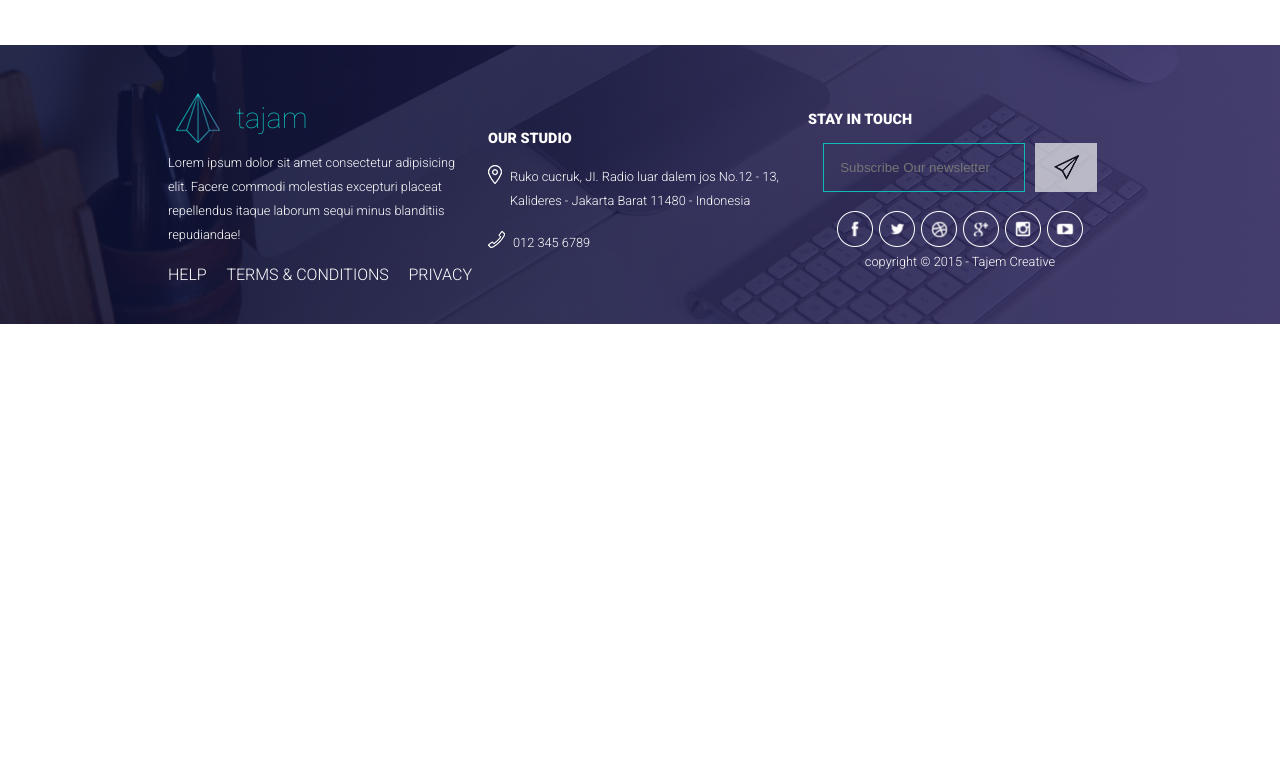
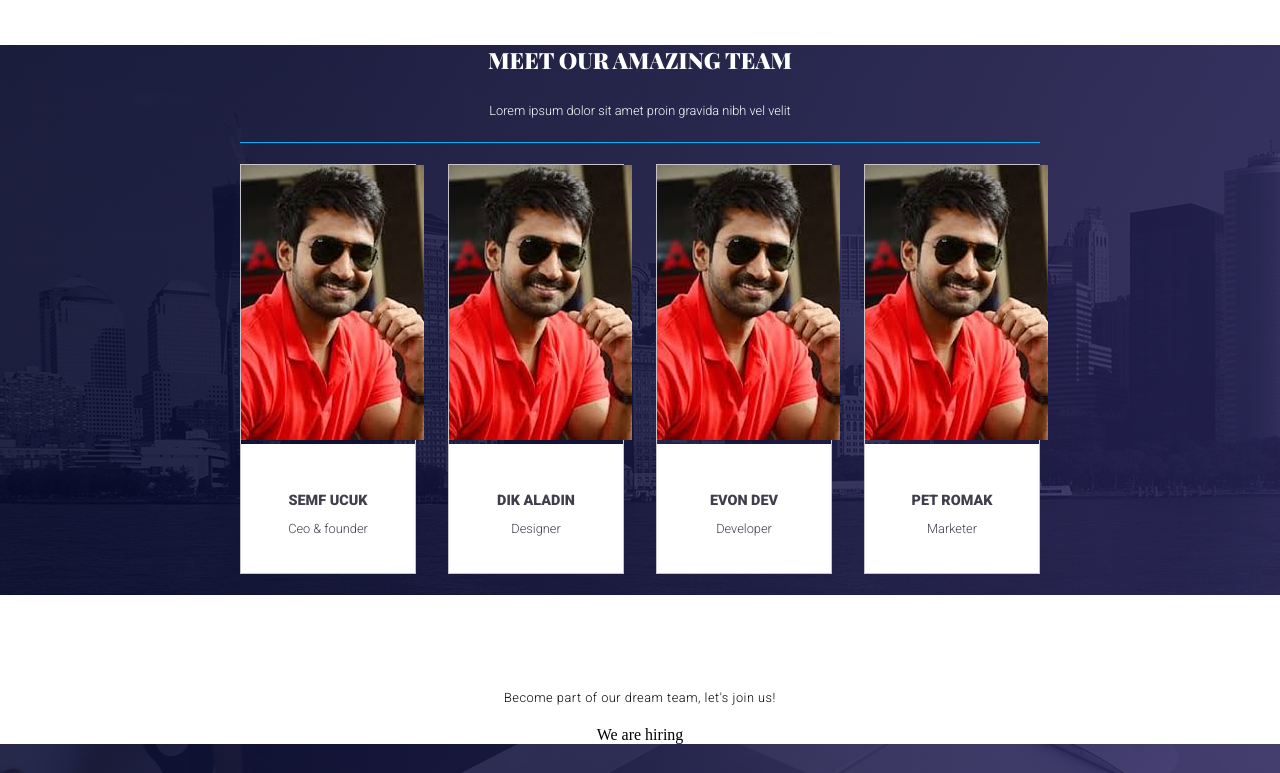
Before and after one commit to rodrigomenezes22/creative-agency, a plain HTML site: page index.html in a window 1280 px wide. Shown: the part 1566-2339 px from the top of the page. Before the commit the page ends 1890 px from the top, so only its background shows below. Drawn offline with nearby package versions, Linux system fonts and the light colour scheme; a web font is replaced by a local one.

Commit message:
added teamsection html & css files and some images

```diff
--- a/index.html
+++ b/index.html
@@ -35,7 +35,10 @@
             <div class="hero-body">
                 <h1>We Are an Awesome Creative Agency</h1>
                 <hr>
-                <p>Lorem, ipsum dolor sit amet consectetur adipisicing elit. Laudantium autem totam facere omnis cupiditate consectetur recusandae sed assumenda dolore officiis, sit, tempore aliquid qui incidunt quibusdam voluptatem earum excepturi doloremque et a molestias laborum non dignissimos? Dicta quas vel eaque.</p>
+                <p>Lorem, ipsum dolor sit amet consectetur adipisicing elit. Laudantium autem totam facere omnis
+                    cupiditate consectetur recusandae sed assumenda dolore officiis, sit, tempore aliquid qui incidunt
+                    quibusdam voluptatem earum excepturi doloremque et a molestias laborum non dignissimos? Dicta quas
+                    vel eaque.</p>
                 <button class="button is-primary">Learn More</button>
             </div>
         </div>
@@ -49,9 +52,11 @@
                 <div class="column is-6-desktop is-12-mobile">
                     <h2>Our Story</h2>
                     <p>
-                        Lorem ipsum dolor sit amet consectetur adipisicing elit. Debitis tempora quasi consectetur? Rerum vel a optio aliquam, reprehenderit vero eligendi.
+                        Lorem ipsum dolor sit amet consectetur adipisicing elit. Debitis tempora quasi consectetur?
+                        Rerum vel a optio aliquam, reprehenderit vero eligendi.
                     </p>
-                    <p>Lorem ipsum dolor sit amet consectetur adipisicing elit. Illo consectetur, debitis harum dolorem eos minus.</p>
+                    <p>Lorem ipsum dolor sit amet consectetur adipisicing elit. Illo consectetur, debitis harum dolorem
+                        eos minus.</p>
                     <button class="button is-primary">Learn More</button>
                 </div>
             </div>
@@ -69,34 +74,85 @@
             <ul class="expertise-list mt-8">
                 <li class="expertise-item"><img class="expertise-img" src="images\png\screen.png" alt="img icon">
                     <h3>Web design &amp; development</h3>
-                <p class="expertise-desc">This is Photoshop's version  of Lorem Ipsum. Proin gravida nibh vel velit auctor aliquet Aenean.</p>
+                    <p class="expertise-desc">This is Photoshop's version of Lorem Ipsum. Proin gravida nibh vel velit
+                        auctor aliquet Aenean.</p>
                 </li>
                 <li class="expertise-item"><img class="expertise-img" src="images\png\pen.png" alt="img icon">
                     <h3>Branding identity</h3>
-                <p class="expertise-desc">This is Photoshop's version  of Lorem Ipsum. Proin gravida nibh vel velit auctor aliquet Aenean.</p>
+                    <p class="expertise-desc">This is Photoshop's version of Lorem Ipsum. Proin gravida nibh vel velit
+                        auctor aliquet Aenean.</p>
                 </li>
                 <li class="expertise-item"><img class="expertise-img" src="images\png\mobile.png" alt="img icon">
                     <h3>Mobile app</h3>
-                <p class="expertise-desc">This is Photoshop's version  of Lorem Ipsum. Proin gravida nibh vel velit auctor aliquet Aenean.</p>
+                    <p class="expertise-desc">This is Photoshop's version of Lorem Ipsum. Proin gravida nibh vel velit
+                        auctor aliquet Aenean.</p>
                 </li>
                 <li class="expertise-item"><img class="expertise-img" src="images\png\graph.png" alt="img icon">
                     <h3>search engine optimization</h3>
-                <p class="expertise-desc">This is Photoshop's version  of Lorem Ipsum. Proin gravida nibh vel velit auctor aliquet Aenean.</p>
+                    <p class="expertise-desc">This is Photoshop's version of Lorem Ipsum. Proin gravida nibh vel velit
+                        auctor aliquet Aenean.</p>
                 </li>
                 <li class="expertise-item"><img class="expertise-img" src="images\png\gameboy.png" alt="img icon">
                     <h3>game development</h3>
-                <p class="expertise-desc">This is Photoshop's version  of Lorem Ipsum. Proin gravida nibh vel velit auctor aliquet Aenean.</p>
+                    <p class="expertise-desc">This is Photoshop's version of Lorem Ipsum. Proin gravida nibh vel velit
+                        auctor aliquet Aenean.</p>
                 </li>
                 <li class="expertise-item"><img class="expertise-img" src="images\png\heart.png" alt="img icon">
                     <h3>Made with love</h3>
-                <p class="expertise-desc">This is Photoshop's version  of Lorem Ipsum. Proin gravida nibh vel velit auctor aliquet Aenean.</p>
+                    <p class="expertise-desc">This is Photoshop's version of Lorem Ipsum. Proin gravida nibh vel velit
+                        auctor aliquet Aenean.</p>
                 </li>
             </ul>
         </div>
 
     </section>
+
+
+    <section class="team bg-overlay block-section">
+        <!-- <img src="images\bgk-middle.png" alt="middel img"> -->
+        <div class="team-inner">
+            <div class="team-heading heading-border">
+                <h2 class="heading-block">Meet our amazing team</h2>
+                <p class="heading-sub fw-300">Lorem ipsum dolor sit amet proin gravida nibh vel
+                    velit</p>
+                <div class="lineHorizontal__container">
+                    <div class="lineHorizontal"></div>
+                </div>
+            </div>
+            <ul class="team-list">
+                <li class="team-item"><img class="team-img" src="images\png\member3.jpg" alt="member1">
+                    <div class="team-info">
+                        <h3 class="heading--title">Semf ucuk</h3>
+                        <p class="heading--job">Ceo &amp; founder</p>
+                    </div>
+                </li>
+                <li class="team-item"><img class="team-img" src="images\png\member3.jpg" alt="member2">
+                    <div class="team-info">
+                        <h3 class="heading--title">Dik aladin</h3>
+                        <p class="heading--job">Designer</p>
+                    </div>
+                </li>
+                <li class="team-item"><img class="team-img" src="images\png\member3.jpg" alt="member3">
+                    <div class="team-info">
+                        <h3 class="heading--title">evon dev</h3>
+                        <p class="heading--job">Developer</p>
+                    </div>
+                </li>
+                <li class="team-item"><img class="team-img" src="images\png\member3.jpg" alt="member4">
+                    <div class="team-info">
+                        <h3 class="heading--title">pet romak</h3>
+                        <p class="heading--job">Marketer</p>
+                    </div>
+                </li>
+
+            </ul>
+
+            <p class="team-join">Become part of our dream team, let's join us!</p>
+            <a class="team-button">We are hiring</a>
+
+        </div>
     </section>
-    <section id="team"></section>
+
     <section id="form"></section>
     <footer>
         <div class="container">
@@ -107,7 +163,8 @@
                             <img src="images/png/logo.png" alt="Logo"> tajam
                         </a>
                     </div>
-                    <p>Lorem ipsum dolor sit amet consectetur adipisicing elit. Facere commodi molestias excepturi placeat
+                    <p>Lorem ipsum dolor sit amet consectetur adipisicing elit. Facere commodi molestias excepturi
+                        placeat
                         repellendus itaque laborum sequi minus blanditiis repudiandae!</p>
                     <br>
                     <ul class="footer-nav">
@@ -125,7 +182,8 @@
                             <img id="address-logo" src="images\png\big104.png" alt="location">
                         </div>
 
-                        <p>Ruko cucruk, JI. Radio luar dalem jos No.12 - 13, Kalideres - Jakarta Barat 11480 - Indonesia</p>
+                        <p>Ruko cucruk, JI. Radio luar dalem jos No.12 - 13, Kalideres - Jakarta Barat 11480 - Indonesia
+                        </p>
                     </div>
                     <br>
                     <div class="media">
@@ -137,7 +195,7 @@
                 </div>
 
                 <div class="column">
-                    <h3  class="is-white is-left">STAY IN TOUCH</h3>
+                    <h3 class="is-white is-left">STAY IN TOUCH</h3>
                     <div class="newsLetter">
                         <form class="form-nl">
                             <input type="text" name="email" placeholder="Subscribe Our newsletter" required>
--- a/styles.css
+++ b/styles.css
@@ -8,6 +8,7 @@
     /* Buttons */
     font-family: 'Hammersmith One', sans-serif;
 }
+
 .expertise {
     grid-column: center-start / center-end;
     -ms-grid-rows: min-content 1fr;
@@ -15,6 +16,7 @@
     grid-template-rows: min-content 1fr;
     padding: 3rem 0px;
 }
+
 .expertise-heading {
     display: -ms-grid;
     display: grid;
@@ -22,6 +24,7 @@
     -ms-flex-line-pack: start;
     align-content: start;
 }
+
 .expertise-list {
     display: -ms-grid;
     display: grid;
@@ -31,17 +34,21 @@
     -ms-flex-align: start;
     align-items: start;
 }
+
 @media only screen and (max-width: 54em) {
     .expertise-list {
         -ms-grid-columns: (minmax(50%, 1fr))[auto-fit];
         grid-template-columns: repeat(auto-fit, minmax(50%, 1fr));
     }
 }
+
 @media only screen and (max-width: 33em) {
     .expertise-list {
         -ms-grid-columns: 1fr;
-          grid-template-columns: 1fr; }
+        grid-template-columns: 1fr;
     }
+}
+
 .expertise-item {
     padding: 3rem;
     display: -ms-grid;
@@ -50,6 +57,7 @@
     text-align: center;
 
 }
+
 @media only screen and (max-width: 65em) {
     .expertise-item {
         -ms-grid-rows: minmax(7rem, 1fr) minmax(3rem, max-content) min-content;
@@ -57,24 +65,31 @@
         grid-template-rows: minmax(7rem, 1fr) minmax(3rem, max-content) min-content;
     }
 }
+
 @media only screen and (min-width: 54em) {
     .expertise-item {
         border-right: 1px solid #eee;
     }
+
     .expertise-item:nth-of-type(n+4) {
         border-top: 1px solid #eee;
     }
+
     .expertise-item:nth-of-type(3n+3) {
         border-right: 0;
     }
 }
+
 .expertise-title {
     text-transform: uppercase;
     font-weight: 700;
-      font-size: 1.4rem; }
+    font-size: 1.4rem;
+}
+
 .expertise-desc {
     font-weight: 300;
-      word-spacing: 2px; }
+    word-spacing: 2px;
+}
 
 
 * {
@@ -97,10 +112,11 @@ header {
 }
 
 header.is-scrolled {
-    background-color: rgba(41,41,71,0.9);
+    background-color: rgba(41, 41, 71, 0.9);
     backdrop-filter: blur(4px);
-    box-shadow: 1px 3px 10px rgba(0,0,0,0.2);
+    box-shadow: 1px 3px 10px rgba(0, 0, 0, 0.2);
 }
+
 .navigation {
     display: flex;
     flex-direction: row;
@@ -141,14 +157,15 @@ nav ul {
     font-weight: 900;
     text-decoration: none;
     text-transform: uppercase;
-    padding: .4rem ;
+    padding: .4rem;
     font-size: .8rem;
     transition: color .7s;
 }
 
-.navbar-item a:hover  {
+.navbar-item a:hover {
     color: #11bbb5;
 }
+
 .navbar-item.active a {
     color: #11bbb5;
 }
@@ -254,8 +271,8 @@ footer {
 
 .footer-nav {
     list-style: none;
-    display:flex;
-    justify-content:space-between;
+    display: flex;
+    justify-content: space-between;
     padding: 0%;
 }
 
@@ -285,7 +302,7 @@ footer p {
     padding: auto;
 }
 
-footer h3{
+footer h3 {
     margin-bottom: 0px;
 }
 
@@ -305,7 +322,7 @@ input {
     padding-right: .5rem;
 }
 
-.address p{
+.address p {
     float: left;
     padding-left: 5%;
 }
@@ -331,7 +348,7 @@ input {
 
 .button.is-primary:hover {
     background-color: white;
-    box-shadow: 1px 3px 10px rgba(0,0,0,0.2);
+    box-shadow: 1px 3px 10px rgba(0, 0, 0, 0.2);
 }
 
 h2 {
@@ -420,14 +437,20 @@ p {
 
 
 .btn {
-    background-image: url("images/png/paper122.png"); /* Blue background */
-    background-repeat:no-repeat;
+    background-image: url("images/png/paper122.png");
+    /* Blue background */
+    background-repeat: no-repeat;
     background-position: center;
-    border: none; /* Remove borders */
-    color: white; /* White text */
-    padding: 12px 16px; /* Some padding */
-    font-size: 16px; /* Set a font size */
-    cursor: pointer; /* Mouse pointer on hover */
+    border: none;
+    /* Remove borders */
+    color: white;
+    /* White text */
+    padding: 12px 16px;
+    /* Some padding */
+    font-size: 16px;
+    /* Set a font size */
+    cursor: pointer;
+    /* Mouse pointer on hover */
     width: 80px;
     margin-left: 10px;
     opacity: .7;
@@ -439,15 +462,16 @@ p {
 }
 
 
-.icon-icon{
+.icon-icon {
     justify-content: center;
     display: flex;
 }
+
 .icon-icon img {
     padding: 1%;
 }
 
-.bottom{
+.bottom {
     justify-content: center;
     display: flex;
 }
@@ -459,3 +483,95 @@ p {
     display: flex;
     margin: 5%;
 }
+
+.team  {
+    background-image: url("images/bgk-middle.png");
+    background-repeat: no-repeat;
+    display: grid;
+    grid-template-columns: calc((300/1600)*100%) [center-start] 1fr [center-end] calc((300/1600)*100%);
+}
+
+@media only screen and (max-width: 65em) {
+    .team {
+        -ms-grid-columns: [center-start] 1fr [center-end];
+        grid-template-columns: [center-start] 1fr [center-end];
+    }
+}
+
+.team-inner {
+
+    /* display: -ms-grid; */
+    display: grid;
+    /* -ms-grid-rows: min-content 1fr (min-content)[2]; */
+    /* grid-template-rows: -webkit-min-content 1fr repeat(2, -webkit-min-content); */
+    /* grid-template-rows: min-content 1fr repeat(2, min-content); */
+    grid-column: center-start / center-end;
+}
+
+.team-heading {
+    text-align: center;
+    margin-bottom: 2.5rem;
+}
+.lineHorizontal__container {
+    align-items: center;
+    display: flex;
+    height: 50%;
+  }
+  .lineHorizontal {
+    border-top: 1px solid rgb(5, 178, 247);
+    width: 100%;
+  }
+
+.team .heading-block,
+.team .heading-sub {
+    color: white;
+}
+
+.team-list {
+    /* display: -ms-grid; */
+    display: grid;
+    /* -ms-grid-columns: (minmax(calc(25% - 2.2rem), 1fr))[auto-fit]; */
+    grid-template-columns: repeat(auto-fit, minmax(calc(25% - 2.2rem), 1fr));
+    grid-column-gap: 2rem;
+    margin-bottom: 5rem;
+}
+
+@media only screen and (max-width: 50em) {
+    .team-list {
+        -ms-grid-columns: (minmax(calc(50% - 2.2rem), 1fr))[auto-fit];
+        grid-template-columns: repeat(auto-fit, minmax(calc(50% - 2.2rem), 1fr));
+    }
+}
+
+@media only screen and (max-width: 26em) {
+    .team-list {
+        -ms-grid-columns: 1fr;
+        grid-template-columns: 1fr;
+    }
+}
+
+.team-item {
+    border: 1px solid #c6c4c9;
+    margin-bottom: 2rem;
+    list-style: none;
+}
+
+.team-info {
+    padding-top: 2rem;
+    padding-bottom: 2rem;
+    text-align: center;
+    background: white;
+}
+
+.team-join {
+    color: rgb(8, 8, 8);
+    text-align: center;
+    margin-bottom: 1rem;
+    font-weight: 300;
+    letter-spacing: .5px;
+}
+
+.team-button {
+    -ms-grid-column-align: center;
+    justify-self: center;
+}
```
Also changed, not shown: images/png/member3.jpg (added). Lines whose indentation alone changed are shown as unchanged.
